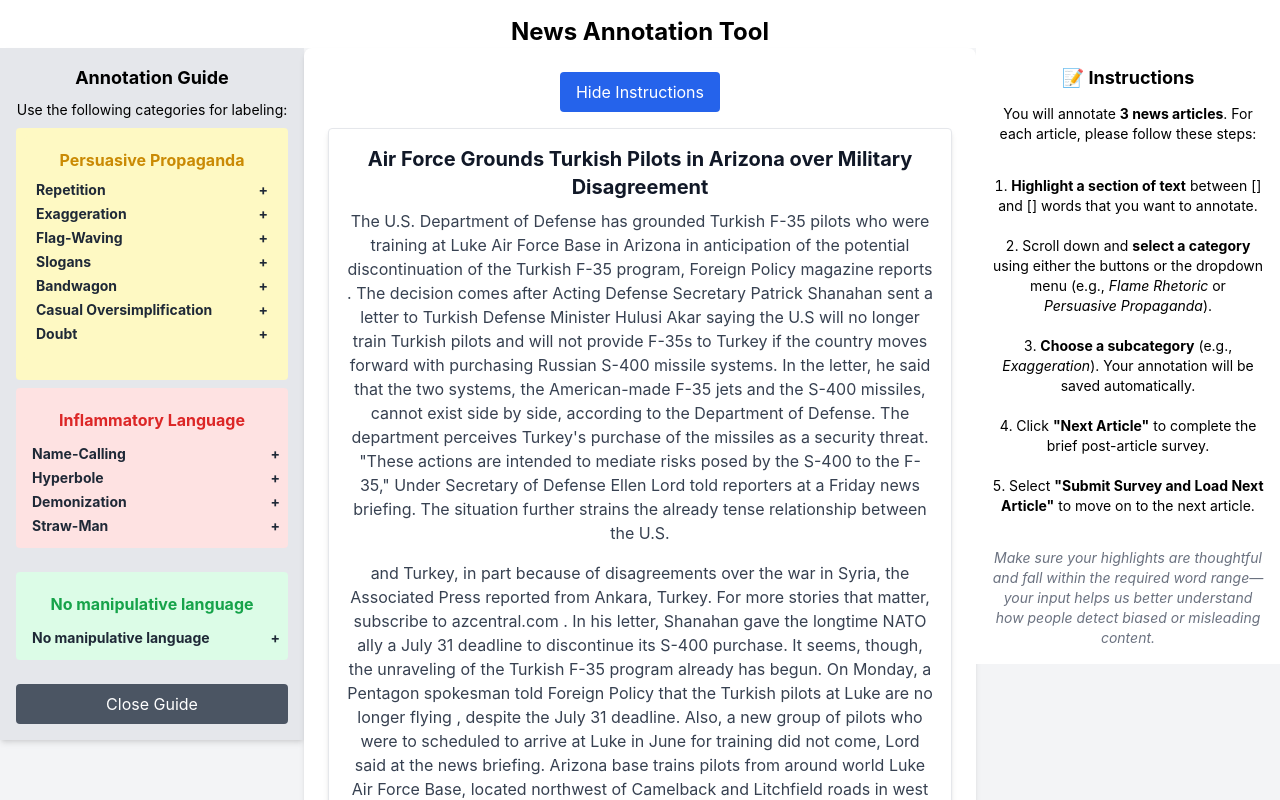
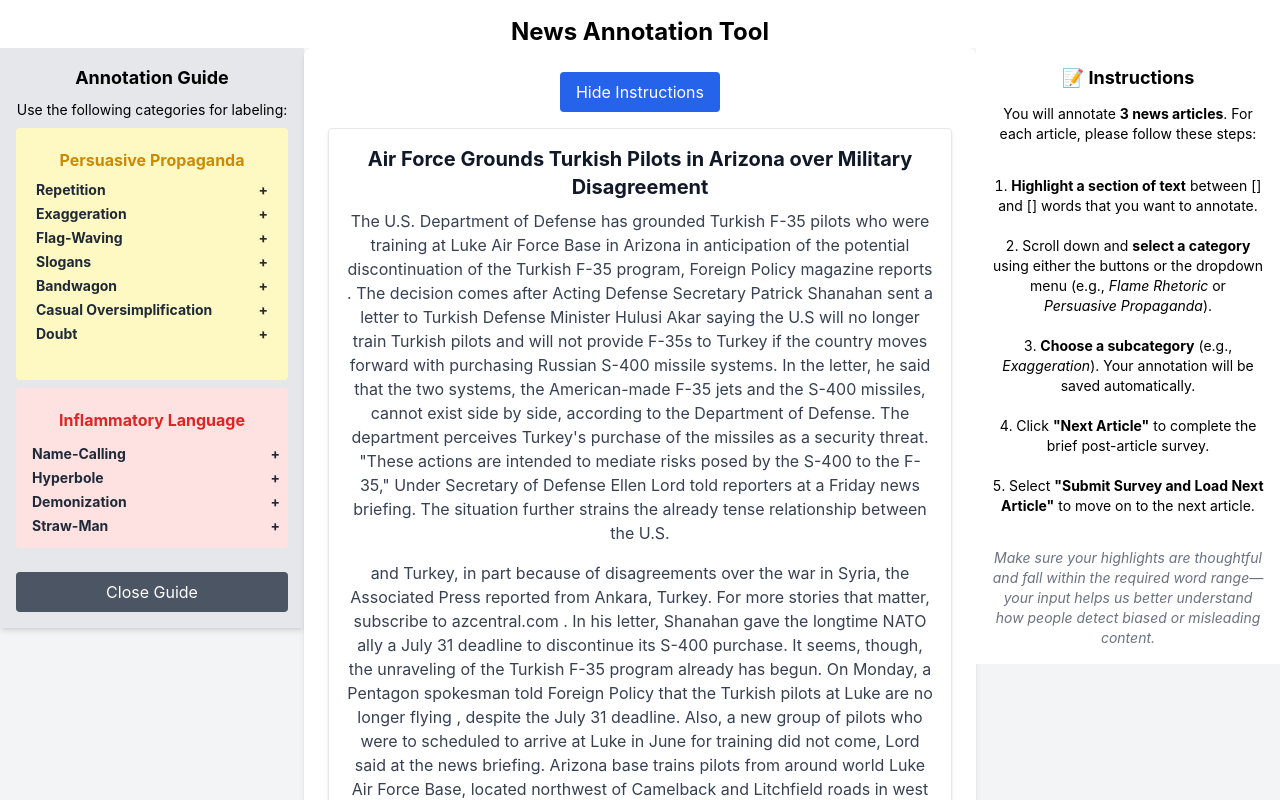
Before and after one commit to kathigg/mturkstudy-1, a React (Create React App) app: page / in a window 1280 px wide. Shown: the top 800 px of the page. Built offline with nearby package versions, Linux system fonts and the light colour scheme.

Commit message:
removed the green drop down

```diff
--- a/src/pages/NewsAnnotationTool.js
+++ b/src/pages/NewsAnnotationTool.js
@@ -494,12 +494,6 @@ const handleSubcategoryChange = (e) => {
                     <DropdownItem icon=" " title="Straw-Man">Misrepresenting someone's argument to make it easier to attack.</DropdownItem>
                     </ul>
                 </div>
-                <div className="bg-green-100 p-2 rounded mb-6">
-                  <strong className="text-green-600 text-center block mb-3 mt-3">No manipulative language</strong>
-                  <ul className="text-s text-center ml-2">
-                    <DropdownItem icon=" " title="No manipulative language">No manipulative language</DropdownItem>
-                  </ul>
-                </div>
 
                 <Button onClick={() =>
                   setShowRightInstructions(false)} className="bg-gray-600 text-white w-full">Close Guide</Button>
```
